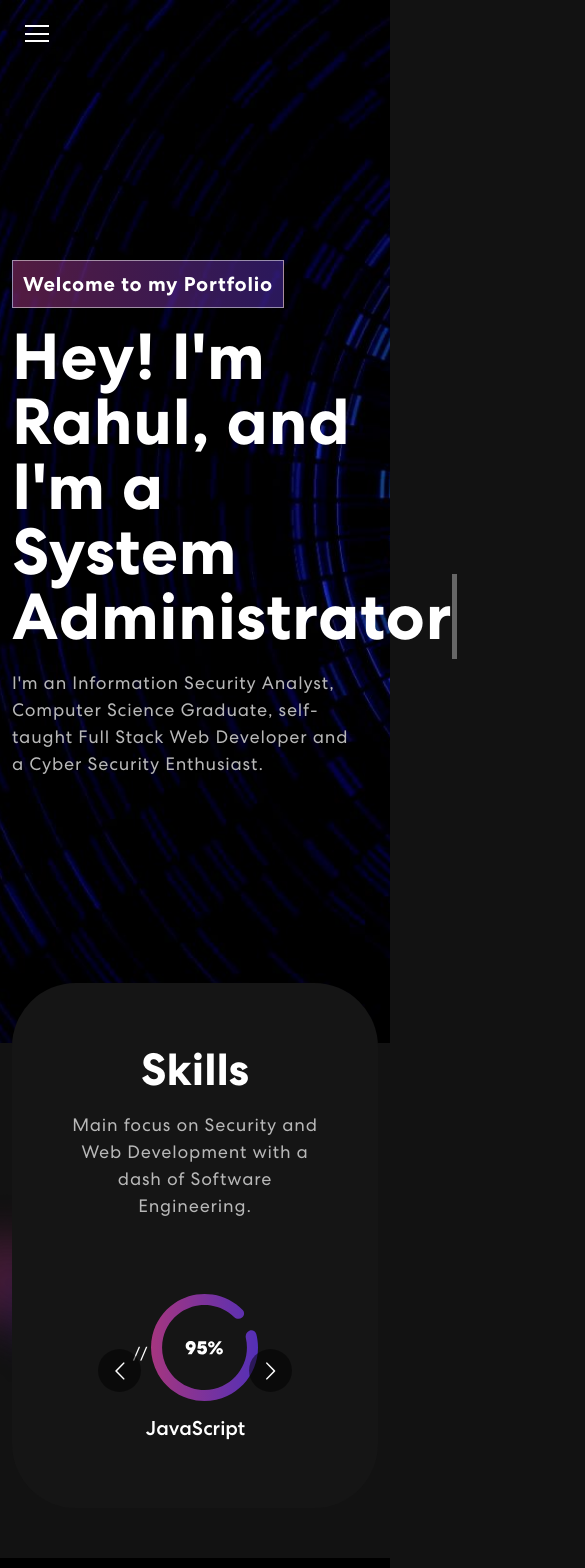
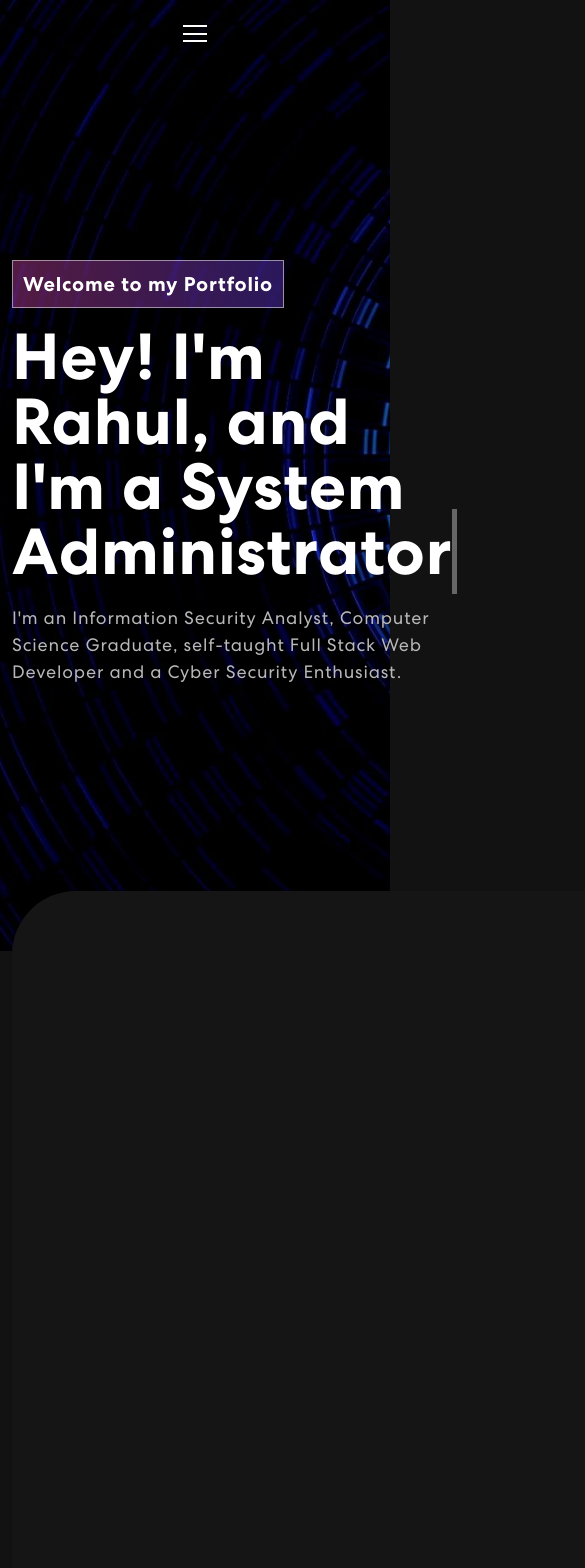
Before and after one commit to pool002/Portfolio, a React (Create React App) app: page / in a window 390 px wide. Shown: the top 1568 px of the page, 585 px wide, since content can reach past the window. Built offline with nearby package versions, Linux system fonts and the light colour scheme; the HTML template or start-up script is replaced by a standard one.

Commit message:
Update App.css

```diff
--- a/src/App.css
+++ b/src/App.css
@@ -14,6 +14,44 @@
 	src: url('./assets/font/CentraNo2-Book.ttf');
 	font-weight: 400;
 }
+
+/*************GPT Responsive***********/
+.container {
+  display: flex;
+  flex-wrap: wrap;
+}
+
+.item {
+  flex: 1 1 200px; /* Grow, shrink, and base width */
+  margin: 10px;
+}
+
+.grid-container {
+  display: grid;
+  grid-template-columns: repeat(auto-fill, minmax(200px, 1fr));
+  gap: 10px;
+}
+
+/* Styles for mobile devices */
+@media (max-width: 600px) {
+  .container {
+    flex-direction: column;
+  }
+
+  .header {
+    font-size: 18px;
+  }
+}
+
+/* Styles for tablets and up */
+@media (min-width: 601px) and (max-width: 1024px) {
+  .header {
+    font-size: 24px;
+  }
+}
+
+/*************GPT Responsive***********/
+
 
 /************ Default Css ************/
 * {
```
